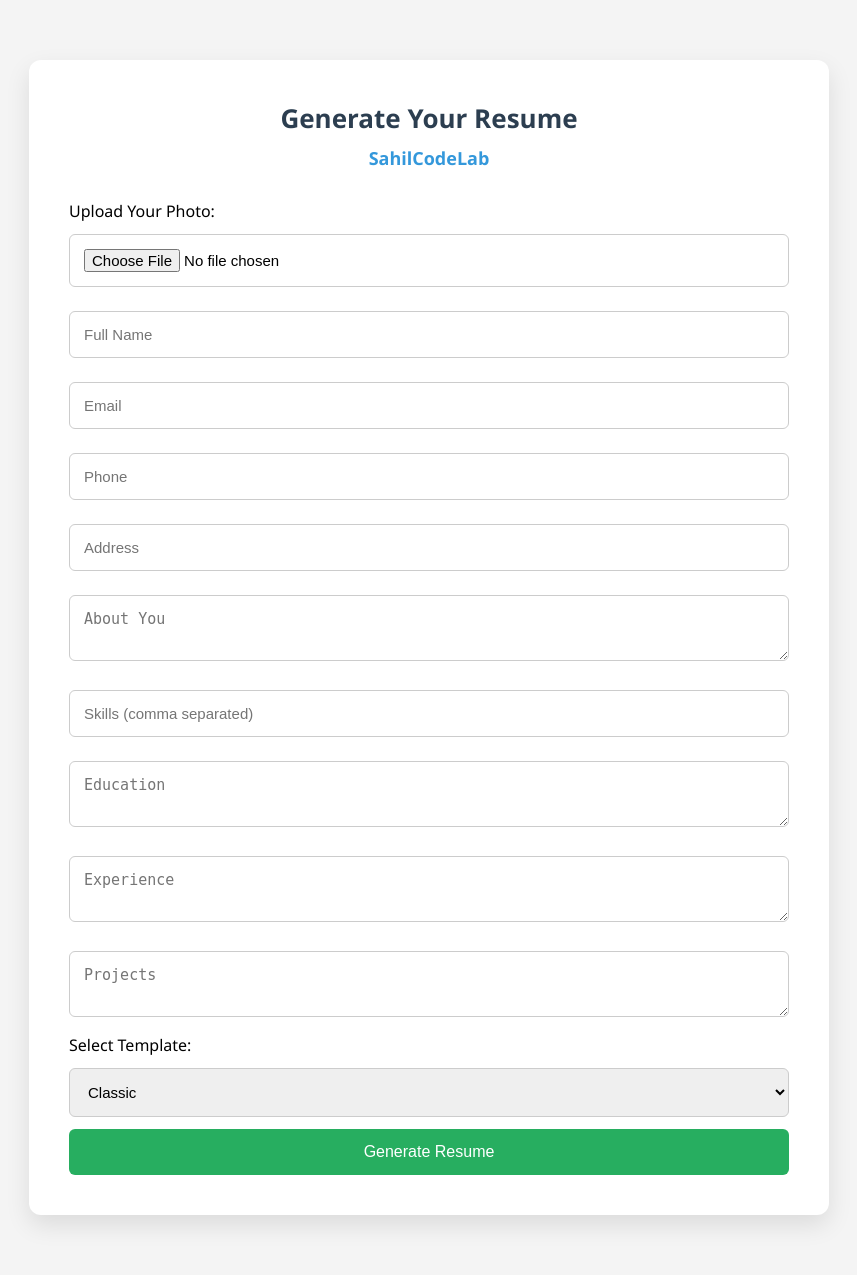
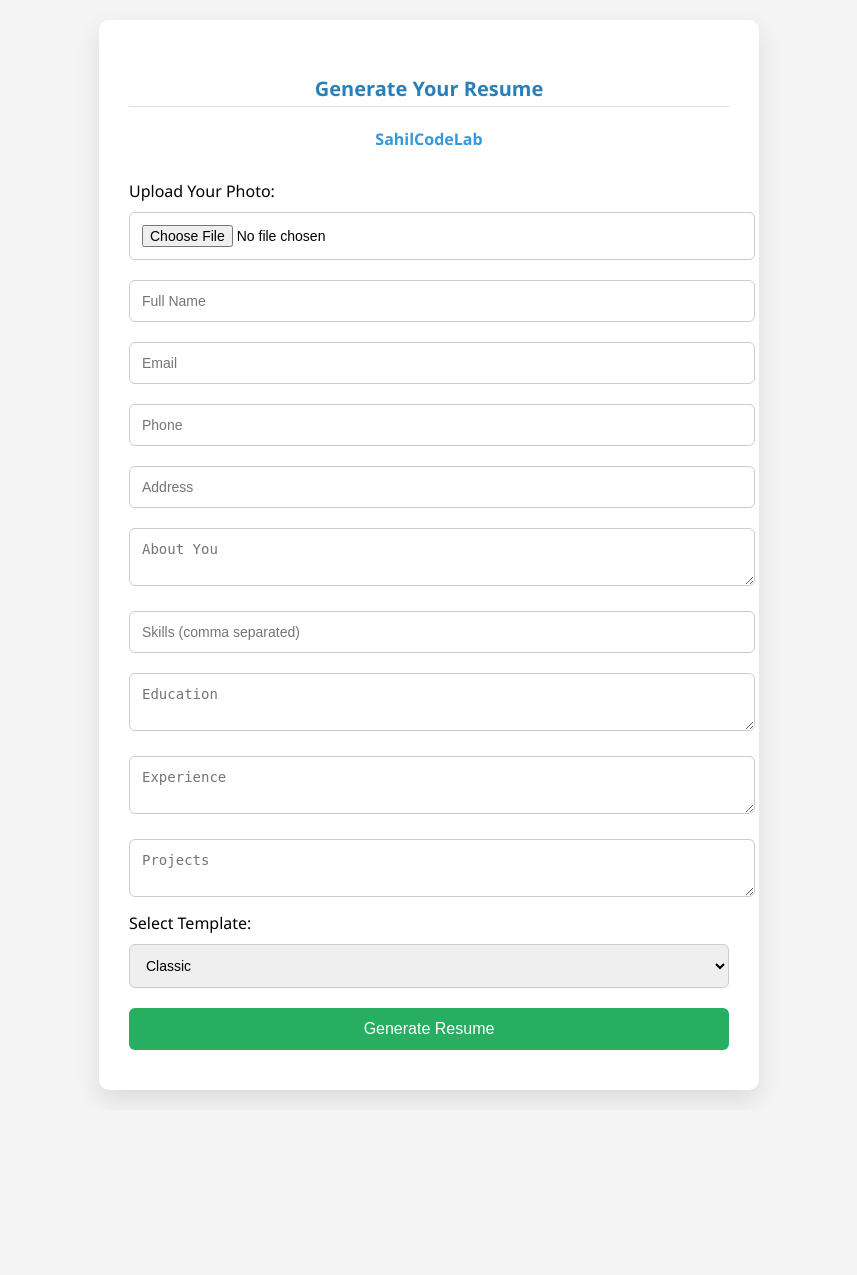
Before and after one commit to SahilCodeLab/Resume, a Flask app: page / in a window 1280 px wide. Shown: the whole page, without its empty margins (211-1068 px from the left). After the commit the page ends 1100 px from the top, so only its background shows below. Run offline with Flask 3, Linux system fonts and the light colour scheme; some libraries are stand-ins or nearby versions.

Commit message:
Update form.html

```diff
--- a/templates/form.html
+++ b/templates/form.html
@@ -1,66 +1,54 @@
 <!DOCTYPE html>
 <html lang="en">
 <head>
-  <meta charset="UTF-8">
+  <meta charset="UTF-8" />
   <title>Resume Generator | SahilCodeLab</title>
-  <meta name="viewport" content="width=device-width, initial-scale=1.0">
-  <link href="https://cdnjs.cloudflare.com/ajax/libs/cropperjs/1.5.13/cropper.min.css" rel="stylesheet"/>
+  <link href="{{ url_for('static', filename='style.css') }}" rel="stylesheet" />
+  <link href="https://cdnjs.cloudflare.com/ajax/libs/cropperjs/1.5.13/cropper.min.css" rel="stylesheet" />
+  <meta name="viewport" content="width=device-width, initial-scale=1.0" />
   <style>
-    * {
-      box-sizing: border-box;
-      padding: 0;
-      margin: 0;
-    }
-
     body {
       font-family: 'Segoe UI', sans-serif;
       background: #f4f4f4;
       padding: 20px;
+      margin: 0;
     }
 
     .form-container {
-      max-width: 800px;
-      width: 100%;
+      max-width: 600px;
       background: white;
-      margin: 40px auto;
-      padding: 40px;
-      border-radius: 12px;
+      margin: auto;
+      padding: 30px;
+      border-radius: 10px;
       box-shadow: 0 10px 25px rgba(0,0,0,0.1);
     }
 
-    h2 {
+    h2, h4 {
       text-align: center;
-      color: #2c3e50;
-      font-size: 26px;
       margin-bottom: 10px;
     }
 
     h4 {
-      text-align: center;
       color: #3498db;
       margin-bottom: 30px;
-      font-size: 18px;
     }
 
-    input, textarea, select {
+    input, textarea, select, button {
       width: 100%;
-      padding: 14px;
-      margin: 12px 0;
+      padding: 12px;
+      margin: 10px 0;
       border: 1px solid #ccc;
       border-radius: 6px;
-      font-size: 15px;
+      font-size: 14px;
     }
 
     button {
-      width: 100%;
-      padding: 14px;
       background: #27ae60;
       color: white;
-      border: none;
-      border-radius: 6px;
       font-size: 16px;
       cursor: pointer;
-      transition: background 0.3s ease;
+      transition: 0.3s ease;
+      border: none;
     }
 
     button:hover {
@@ -68,9 +56,8 @@
     }
 
     #crop-box {
-      max-width: 100%;
+      text-align: center;
       margin: 10px 0;
-      text-align: center;
     }
 
     #crop-box img {
@@ -92,38 +79,9 @@
       display: none;
     }
 
-    @media (max-width: 768px) {
+    @media screen and (max-width: 768px) {
       .form-container {
         padding: 20px;
-        margin: 20px 10px;
-      }
-
-      h2 {
-        font-size: 22px;
-      }
-
-      input, textarea, select, button {
-        font-size: 14px;
-        padding: 12px;
-      }
-    }
-
-    @media (max-width: 480px) {
-      .form-container {
-        padding: 16px;
-      }
-
-      input, textarea, select, button {
-        font-size: 13.5px;
-        padding: 10px;
-      }
-
-      h2 {
-        font-size: 20px;
-      }
-
-      h4 {
-        font-size: 16px;
       }
     }
   </style>
@@ -141,6 +99,7 @@
       <div id="crop-box" class="hidden">
         <img id="imagePreview" alt="Preview" />
         <button type="button" class="crop-btn" onclick="cropImage()">Crop & Use Photo</button>
+        <button type="button" class="crop-btn" style="background:#e74c3c" onclick="resetCrop()">Re-upload</button>
       </div>
 
       <input type="hidden" name="photo_data" id="photoData">
@@ -166,7 +125,7 @@
     </form>
   </div>
 
-  <!-- 📦 Cropper JS -->
+  <!-- 📦 CropperJS -->
   <script src="https://cdnjs.cloudflare.com/ajax/libs/cropperjs/1.5.13/cropper.min.js"></script>
   <script>
     let cropper;
@@ -182,7 +141,7 @@
       const url = URL.createObjectURL(file);
       imagePreview.src = url;
       cropBox.classList.remove('hidden');
-      photoDataInput.value = ""; // Clear previous data
+      photoDataInput.value = "";
 
       imagePreview.onload = () => {
         if (cropper) cropper.destroy();
@@ -190,31 +149,36 @@
           aspectRatio: 1,
           viewMode: 1,
           autoCropArea: 1,
-          background: false,
+          background: false
         });
       };
     });
 
     function cropImage() {
-      if (!cropper) {
-        alert("⚠️ Please upload and select an image first.");
-        return;
-      }
+      if (!cropper) return;
 
-      const canvas = cropper.getCroppedCanvas({
-        width: 300,
-        height: 300,
-      });
-
+      const canvas = cropper.getCroppedCanvas({ width: 300, height: 300 });
       const photoData = canvas.toDataURL('image/png');
       photoDataInput.value = photoData;
 
       imagePreview.src = photoData;
-      cropBox.classList.add('hidden');  // Hide crop preview after crop
+      cropBox.classList.add('hidden');
       cropper.destroy();
       cropper = null;
 
-      alert("✅ Photo cropped and set! You can re-upload to change.");
+      imageInput.disabled = true;
+    }
+
+    function resetCrop() {
+      imageInput.disabled = false;
+      photoDataInput.value = "";
+      imageInput.value = "";
+      imagePreview.src = "";
+      cropBox.classList.add('hidden');
+      if (cropper) {
+        cropper.destroy();
+        cropper = null;
+      }
     }
   </script>
 </body>
```
